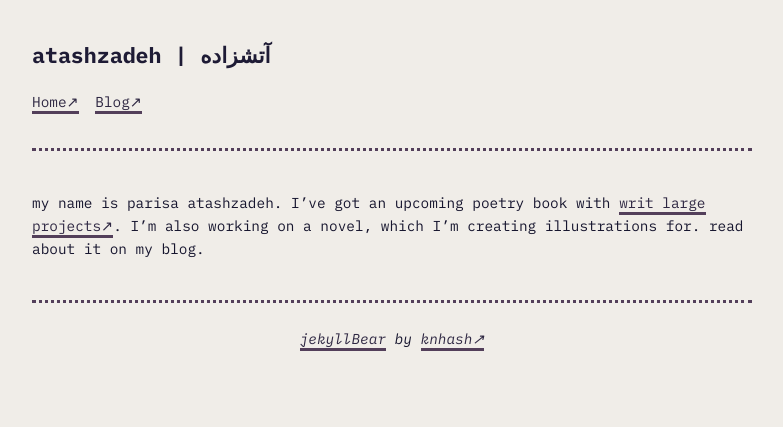
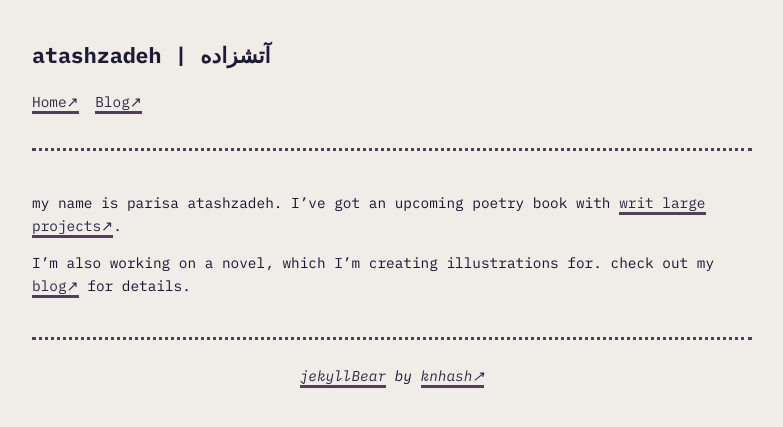
Before and after one commit to atashzadeh/atashzadeh.github.io, a Jekyll site: the page built from index.md, in a window 1280 px wide. Shown: the top 427 px of the page, without its empty margins (248-1031 px from the left). Built offline with Jekyll 4.4.1, drawn with Linux system fonts in a browser that asks for light colours.

Commit message:
tweaked index

```diff
--- a/index.md
+++ b/index.md
@@ -4,4 +4,6 @@ title: atashzadeh
 ---
 
 
-my name is parisa atashzadeh. I've got an upcoming poetry book with [writ large projects](https://www.writlargeprojects.com). I'm also working on a novel, which I'm creating illustrations for. read about it on my blog.
+my name is parisa atashzadeh. I've got an upcoming poetry book with [writ large projects](https://www.writlargeprojects.com).
+
+I'm also working on a novel, which I'm creating illustrations for. check out my [blog](https://atashzadeh.com/blog) for details.
```
